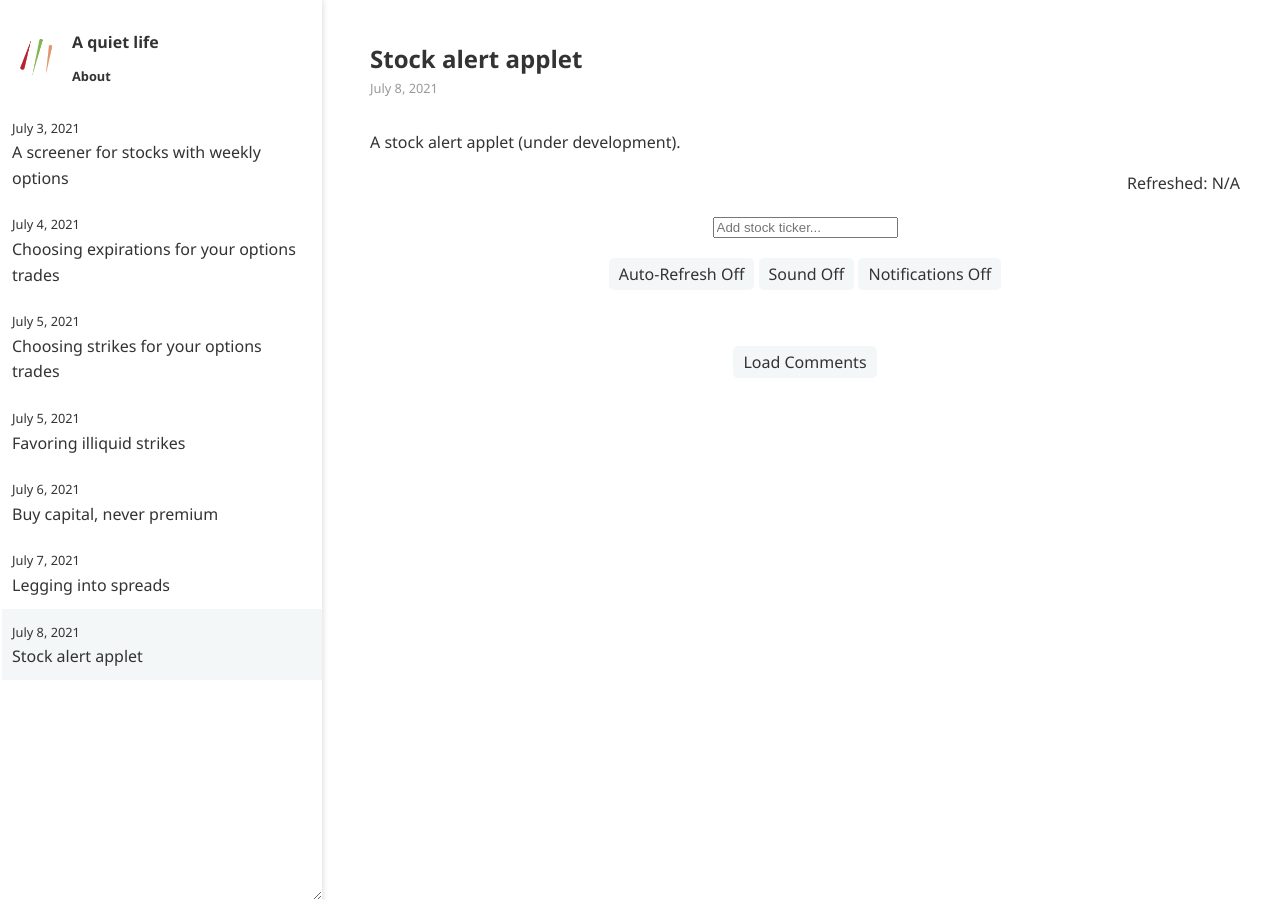
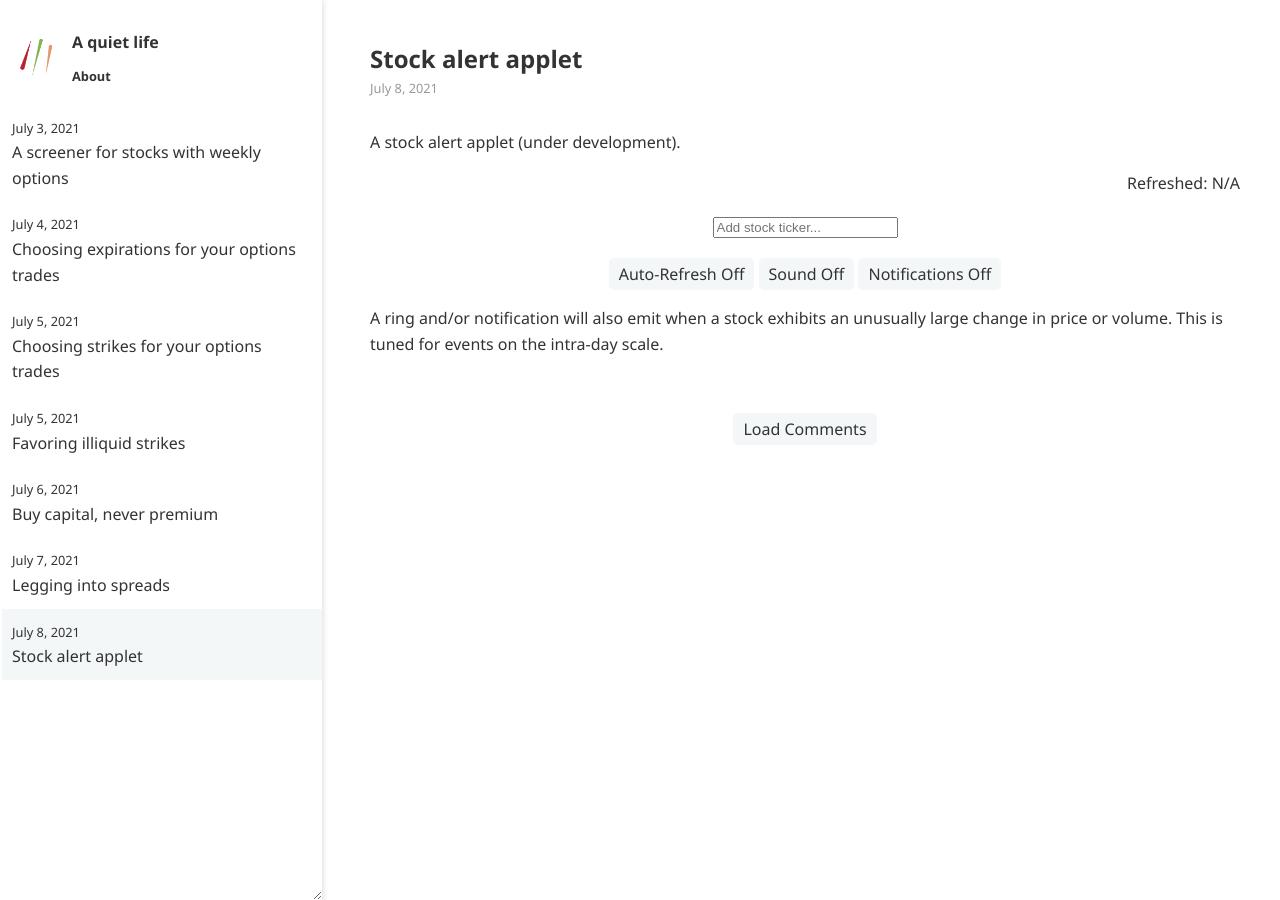
Before and after one commit to ansyblenetwork/aquietlife, a Jekyll site: the page built from _posts/2021-07-08-alerts.md, in a window 1280 px wide. Built offline with Jekyll 4.4.1, drawn with Linux system fonts in a browser that asks for light colours; some of the changed lines change nothing that is shown.

Commit message:
Update 2021-07-08-alerts.md

```diff
--- a/_posts/2021-07-08-alerts.md
+++ b/_posts/2021-07-08-alerts.md
@@ -3,6 +3,7 @@
 ---
 
 A stock alert applet (under development).
+
 
 <div>
 
@@ -28,6 +29,8 @@
 <ul style="list-style-type:none; padding-left:0px" id="stocklist"></ul>
 
 </div>
+
+A ring and/or notification will also emit when a stock exhibits an unusually large change in price or volume. This is tuned for events on the intra-day scale.
 
 <script> ////////////////////////////////////////////////////////////////
 var tickerList = [];
@@ -161,16 +164,20 @@
 
 				let notify = false;
 				if (avgPrice > 0 && curPrice > 0 && curPrice > 2*avgPrice) {
-					ring = true;
-					notify = true;
-					if (D('notificationButton').textContent == "Notifications On")
-						new Notification(stock + "'s " + "price" + " activity is unusually high.");
+					if (D(stock + "-percent").style.fontWeight != "bold") {
+						ring = true;
+						notify = true;
+						if (D('notificationButton').textContent == "Notifications On")
+							new Notification(stock + "'s " + "price" + " activity is unusually high.");
+					}
 				}
 				if (avgVol > 0 && curVol > 0  && curVol > 2*avgVol) {
-					ring = true;
-					notify = true;
-					if (D('notificationButton').textContent == "Notifications On")
-						new Notification(stock + "'s " + "volume" + " activity is unusually high.");
+					if (D(stock + "-percent").style.fontWeight != "bold") {
+						ring = true;
+						notify = true;
+						if (D('notificationButton').textContent == "Notifications On")
+							new Notification(stock + "'s " + "volume" + " activity is unusually high.");
+					}
 				}
 
 				if (notify) D(stock + "-percent").style.fontWeight = "bold";
```
